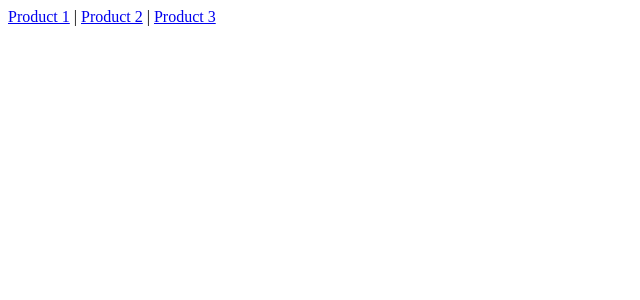
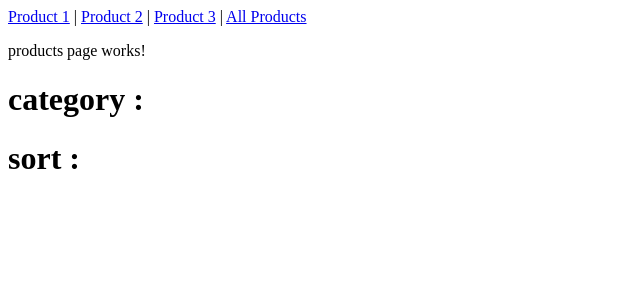
Before and after one commit to gittudemo/routh-guards, an Angular app: page /products in a window 1280 px wide. Before the commit this address led to /. Shown: the top 300 px of the page, without its empty margins (0-640 px from the left). Built offline with nearby package versions, Linux system fonts and the light colour scheme.

Commit message:
implementted-quesryparams-to-extract-quesry-parametres-from-url

```diff
--- a/src/app/app.html
+++ b/src/app/app.html
@@ -1,6 +1,9 @@
 <!-- routerLink is used to navigate to different routes in the application. It is a directive that allows you to link to different routes defined in your Angular application. In this example, we have three links that navigate to different product details based on the product ID. -->
 
 <a routerLink="/product/1">Product 1</a> | <a routerLink="/product/2">Product 2</a> |
-<a routerLink="/product/3">Product 3</a>
+<a routerLink="/product/3">Product 3</a> |
+<a [routerLink]="['/products']" [queryParams]="{ category: 'mobile', sort: 'price' }"
+  >All Products</a
+>
 
 <router-outlet />
--- /dev/null
+++ b/src/app/products/products.html
@@ -0,0 +1,4 @@
+<p>products page works!</p>
+
+<h1>category : {{ category }}</h1>
+<h1>sort : {{ sort }}</h1>
--- /dev/null
+++ b/src/app/products/products.ts
@@ -0,0 +1,23 @@
+import { Component, OnInit } from '@angular/core';
+import { ActivatedRoute } from '@angular/router';
+
+@Component({
+  selector: 'app-products',
+  imports: [],
+  templateUrl: './products.html',
+  styleUrl: './products.css',
+})
+export class Products implements OnInit {
+  category: string | null = null;
+  sort: string | null = null;
+
+  constructor(private route: ActivatedRoute) {}
+
+  ngOnInit() {
+    // Extract query parameters from the URL using Angular's queryParamMap
+    this.route.queryParamMap.subscribe((params) => {
+      this.category = params.get('category'); // Get the 'category' query parameter
+      this.sort = params.get('sort'); // Get the 'sort' query parameter
+    });
+  }
+}
```
Also changed, not shown: src/app/app.routes.ts (+6 -1 lines), src/app/products/products.css (added), 1 other file (tests, documents, lock files or other folders).
